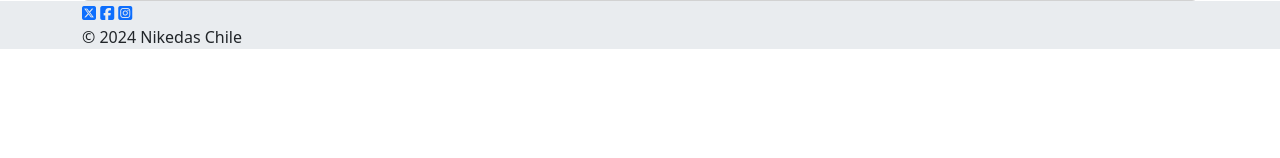
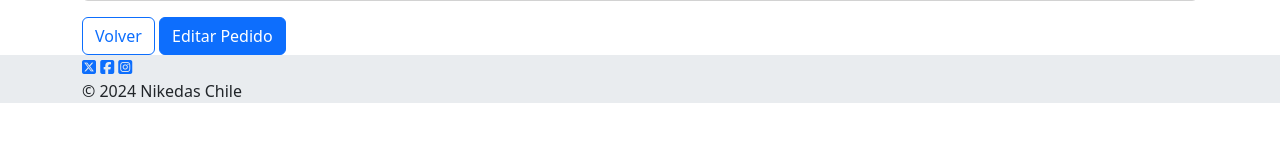
Before and after one commit to faavsun/nikedas, a Django app: template aplicacion/templates/aplicacion/detallePedido.html in a window 1280 px wide. Shown: the part 417-575 px from the top of the page. Run offline with Django 5.2, Linux system fonts and the light colour scheme; the template is opened without the code that fills it, so the values that code supplies are empty; some libraries are stand-ins or nearby versions.

Commit message:
Actualización de navegación

```diff
--- a/aplicacion/templates/aplicacion/detallePedido.html
+++ b/aplicacion/templates/aplicacion/detallePedido.html
@@ -23,6 +23,9 @@
             </ul>
         </div>
     </div>
-
+    <div class="mt-3">
+        <a href="{% url 'listaPedidos' %}" class="btn btn-outline-primary">Volver</a>
+        <a href="{% url 'editarPedido' pedido.pk %}" class="btn btn-primary">Editar Pedido</a>
+    </div>
 </div>
 {% endblock content %}
```
